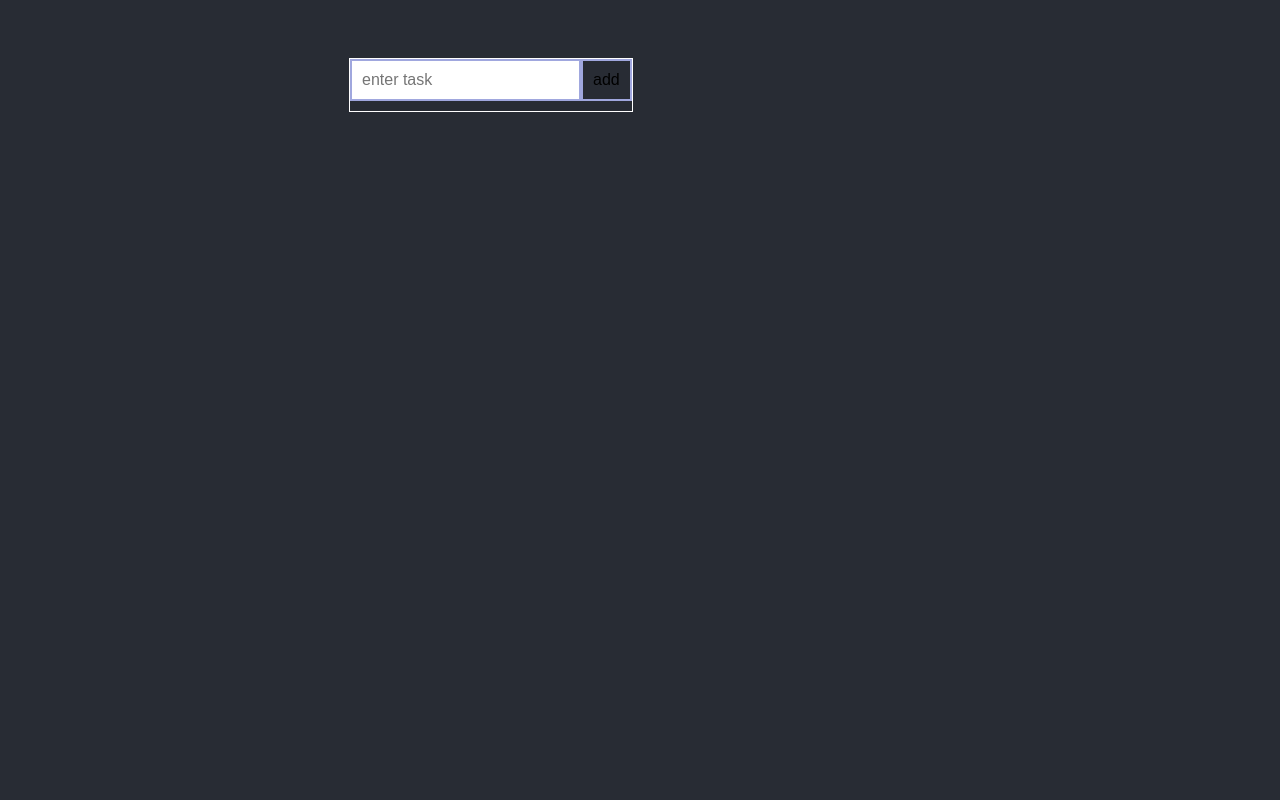
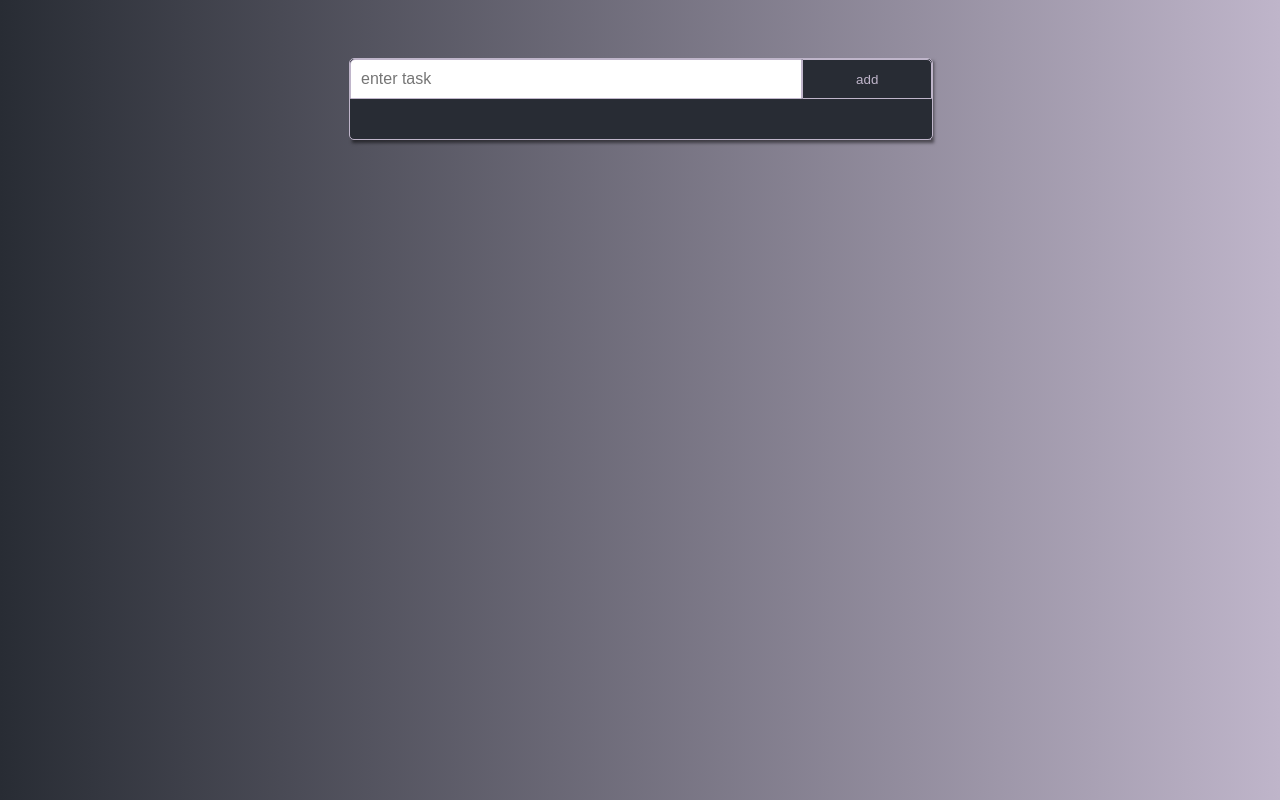
Before and after one commit to tschiboka/shopping-cart--react, a React app: page / in a window 1280 px wide. Built offline with nearby package versions, Linux system fonts and the light colour scheme.

Commit message:
add border styling and flax layout

```diff
--- a/public/index.html
+++ b/public/index.html
@@ -5,7 +5,7 @@
     <meta charset="UTF-8">
     <meta name="viewport" content="width=device-width, initial-scale=1.0">
     <meta http-equiv="X-UA-Compatible" content="ie=edge">
-    <title>ToDo</title>
+    <title>Todo App</title>
 </head>
 
 <body>
--- a/src/index.scss
+++ b/src/index.scss
@@ -1,8 +1,11 @@
 $primary: #282c34;
+$secondary: #bfb5ca;
+$gradient: linear-gradient(to right, $primary, $secondary);
+$separator: #91ace0;
 
 body {
   padding: 50px;
-  background: $primary;
+  background: $gradient;
   font-family: sans-serif;
 }
 
@@ -10,25 +13,40 @@ body {
   display: flex;
   justify-content: flex;
   width: 50%;
+  min-width: 250px;
   margin: auto;
+  box-shadow: 3px 3px 3px rgba(0, 0, 0, 0.5);
+  div {
+    width: 100%;
+  }
 }
 
 .todoListMain {
-  border: 1px solid white;
-  padding: 0;
-  color: white;
+  min-height: 80px;
+  border: 1px solid $secondary;
+  border-radius: 5px;
+  background: $primary;
+  color: $secondary;
   font-weight: lighter;
   .header {
+    form {
+      display: flex;
+    }
     input {
+      flex: 4 1 0;
       padding: 10px;
       font-size: 16px;
-      border: 2px solid #a0a7de;
+      border: 1px solid $secondary;
+      border-top-left-radius: 5px;
+      color: $primary;
     }
     button {
+      flex: 1 1 0;
       padding: 10px;
-      font-size: 16px;
       background: $primary;
-      border: 2px solid #a0a7de;
+      border: 1px solid $secondary;
+      border-top-right-radius: 5px;
+      color: $secondary;
     }
   }
   ul {
@@ -37,7 +55,8 @@ body {
   }
   li {
     padding-top: 10px;
-    border-bottom: 1px solid #b6b5cc;
+    border-bottom: 1px solid $secondary;
+    border-image: linear-gradient(to right, transparent 0%, $separator 80%) 1;
     list-style: none;
     font-size: 20px;
   }
```
Also changed, not shown: src/index.css, 1 other file.
